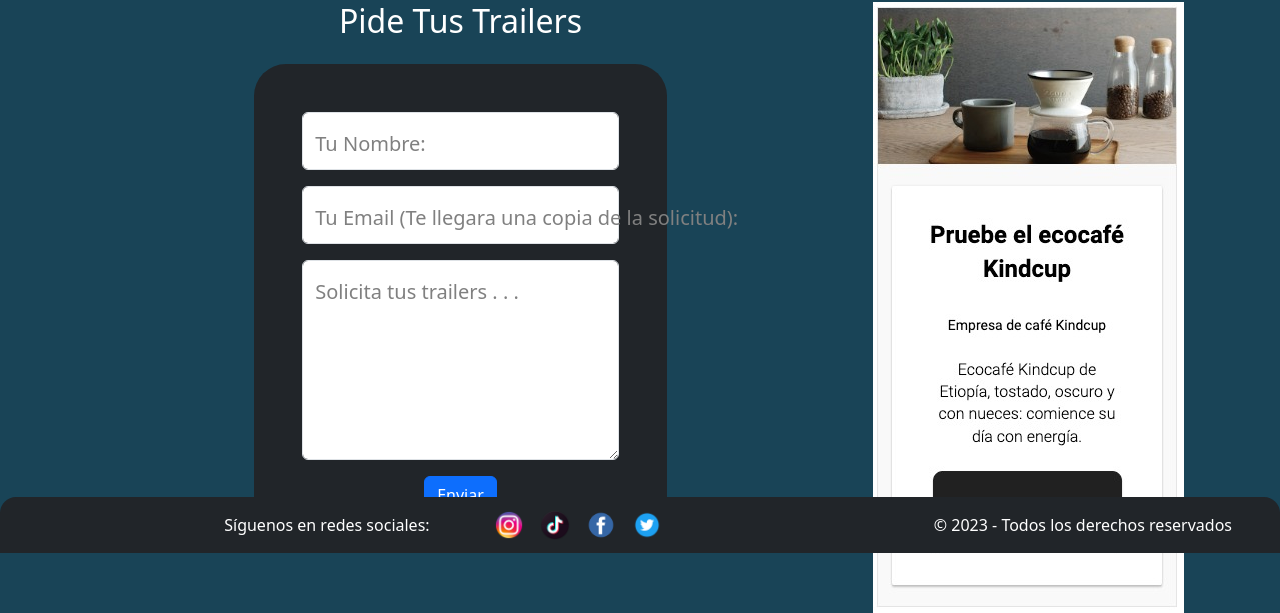
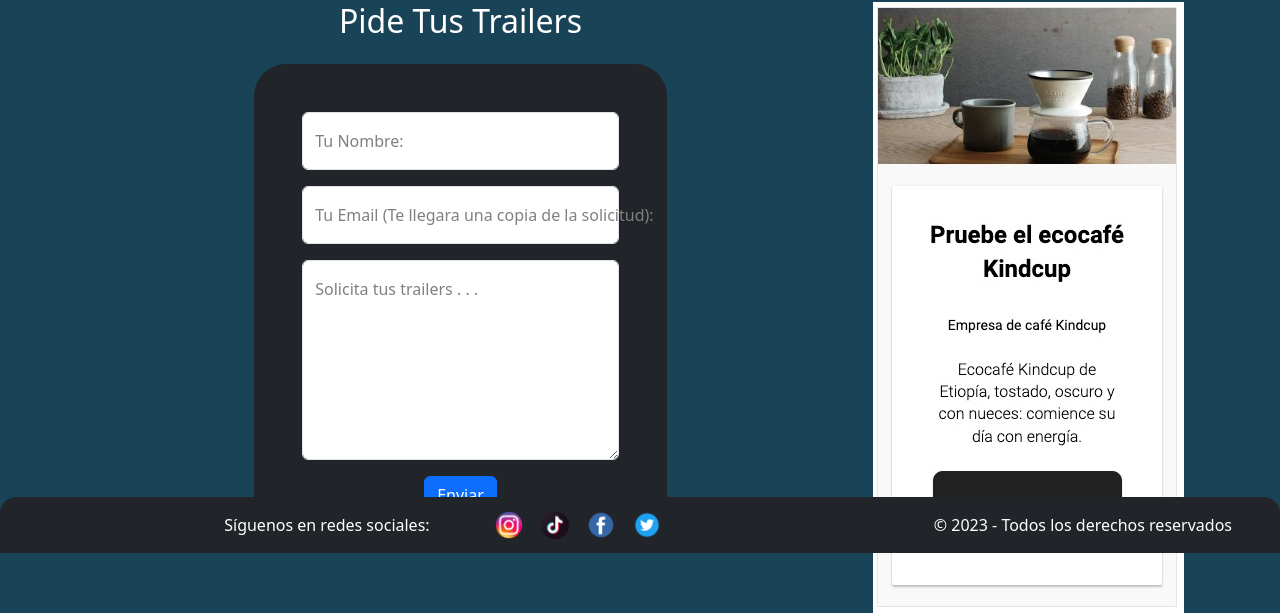
Before and after one commit to franklin-gedler/TRAILERMOVIE_APP, a Flask app: page /contactanos in a window 1280 px wide. Shown: the part 247-860 px from the top of the page. Run offline with Flask 3, Linux system fonts and the light colour scheme; some libraries are stand-ins or nearby versions.

Commit message:
fix form contactanos

```diff
--- a/app/static/css/styles.css
+++ b/app/static/css/styles.css
@@ -126,6 +126,14 @@
     }
 /* styles image, video-pop, tooltips */
 
+label[for="floatingInput"],
+label[for="floatingTextarea2"] {
+    /* Estilos aquí */
+    font-size: 16px; /* Tamaño de texto */
+    background-color: rgba(255, 255, 255, 0.0); /* Fondo transparente */
+    /* Otros estilos que desees agregar */
+}
+
 
 .flash-message {
     text-align: center;
--- a/app/templates/contactanos.html
+++ b/app/templates/contactanos.html
@@ -10,17 +10,17 @@
                 {{ form.hidden_tag() }}
                 <div class="form-floating">
                     <!-- <input type="email" class="form-control" id="floatingInput" placeholder="name@example.com"> -->
-                    {{ form.clientname(class="form-control", placeholder="Nombre") }}
+                    {{ form.clientname(class="form-control", id="floatingInput", placeholder="Nombre") }}
                     <label for="floatingInput">Tu Nombre:</label>
                 </div>
                 <div class="form-floating">
                     <!-- <input type="email" class="form-control" id="floatingInput" placeholder="name@example.com"> -->
-                    {{ form.email(class="form-control", type="email", placeholder="name@example.com") }}
+                    {{ form.email(class="form-control", type="email", id="floatingInput", placeholder="name@example.com") }}
                     <label for="floatingInput">Tu Email (Te llegara una copia de la solicitud):</label>
                 </div>
                 <div class="form-floating">
                     <!-- <textarea class="form-control" placeholder="Leave a comment here" id="floatingTextarea2" style="height: 100px"></textarea> -->
-                    {{ form.comment(class="form-control", placeholder="Leave a comment here", style="height: 200px") }}
+                    {{ form.comment(class="form-control", placeholder="Leave a comment here", id="floatingTextarea2", style="height: 200px") }}
                     <label for="floatingTextarea2">Solicita tus trailers . . .</label>
                 </div>
                 <div class="d-flex justify-content-center">
```
